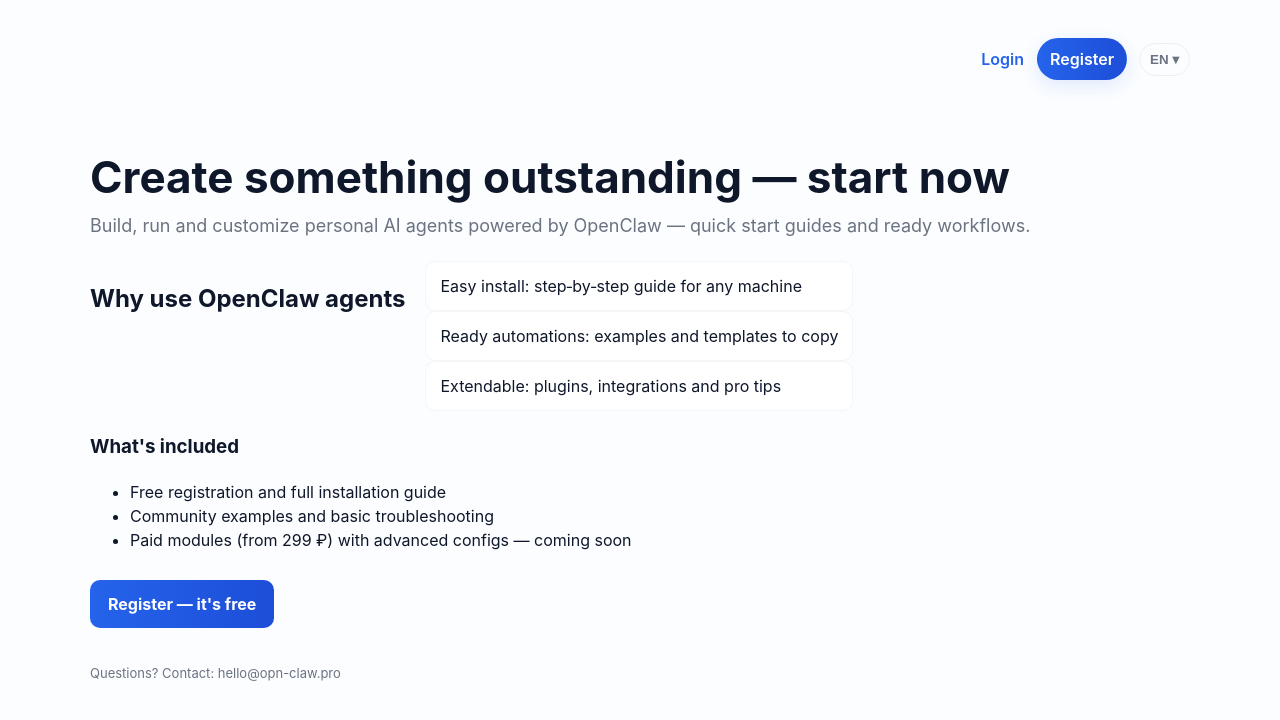
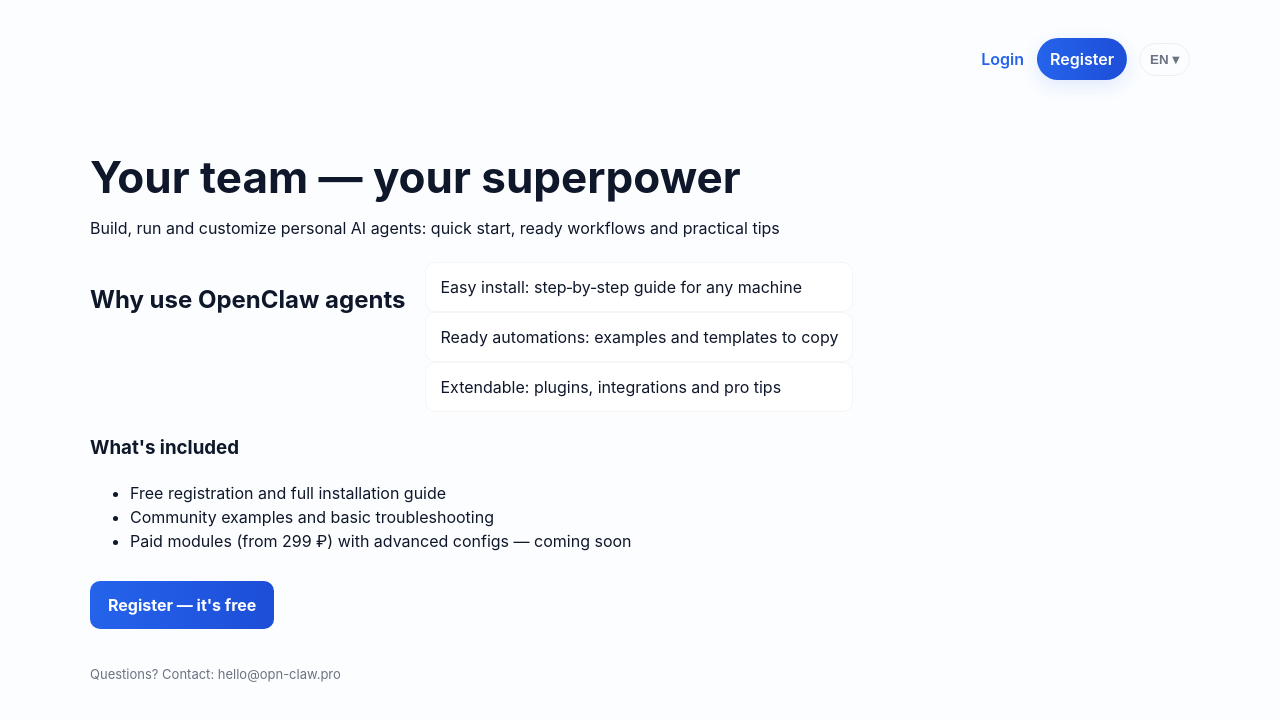
Before and after one commit to novaaurelis/nova-ai-agents-site-backup, a Next.js app: page /en in a window 1280 px wide. Shown: the top 720 px of the page. Built offline with nearby package versions, Linux system fonts and the light colour scheme.

Commit message:
content: hero updated - slogan centered and subtitle

```diff
--- a/pages/en/index.js
+++ b/pages/en/index.js
@@ -6,8 +6,10 @@ export default function EnHome(){
     <div>
       <Header/>
       <main className="container">
-        <h1>Create something outstanding — start now</h1>
-        <p className="lead">Build, run and customize personal AI agents powered by OpenClaw — quick start guides and ready workflows.</p>
+        <section className="hero">
+          <h1 className="hero-title">Your team — your superpower</h1>
+          <p className="hero-sub">Build, run and customize personal AI agents: quick start, ready workflows and practical tips</p>
+        </section>
 
         <section className="features">
           <h2>Why use OpenClaw agents</h2>
--- a/pages/ru/index.js
+++ b/pages/ru/index.js
@@ -6,8 +6,10 @@ export default function RuHome(){
     <div>
       <Header/>
       <main className="container">
-        <h1>Создавай выдающееся прямо сейчас</h1>
-        <p className="lead">Собирай, запускай и кастомизируй персональных AI‑агентов: быстрый старт, готовые сценарии и полезные советы.</p>
+        <section className="hero">
+          <h1 className="hero-title">Твоя команда - твоя суперсила</h1>
+          <p className="hero-sub">Собирай, запускай и кастомизируй персональных AI‑агентов: быстрый старт, готовые сценарии и полезные советы</p>
+        </section>
 
         <section className="features">
           <h2>Почему OpenClaw</h2>
```
